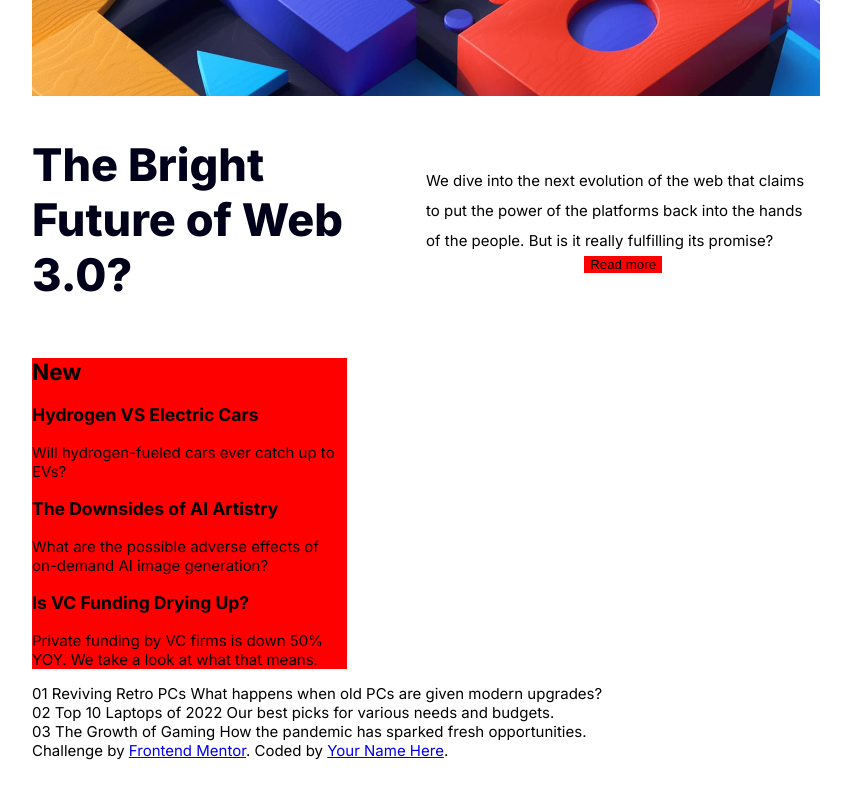
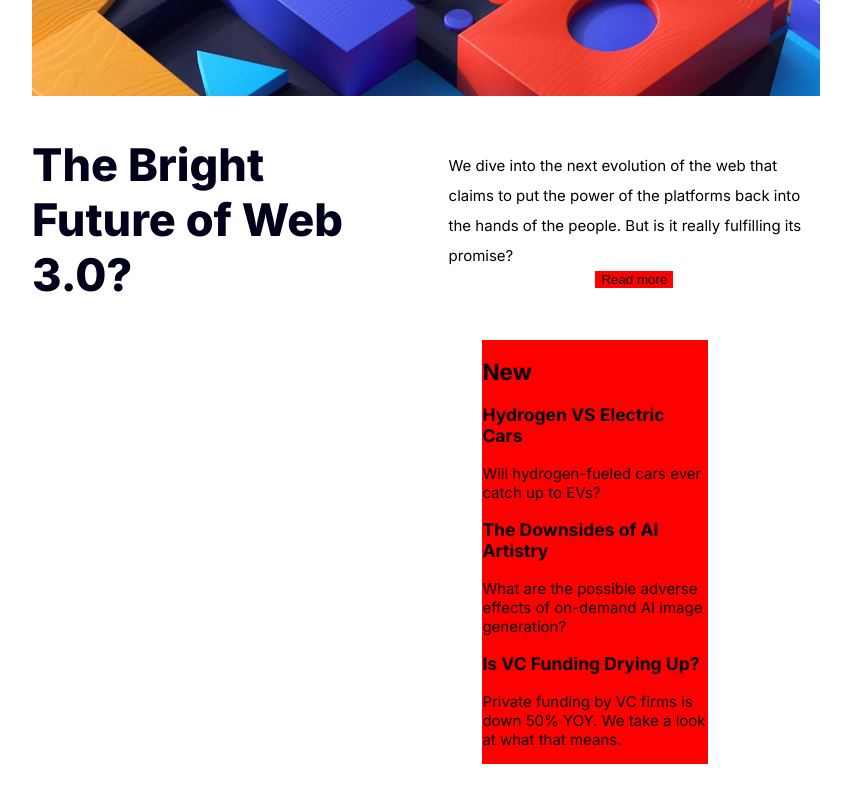
Before and after one commit to littledragonshrimp/newsHomepageTest, a plain HTML site: page index.html in a window 1280 px wide. Shown: the part 400-1202 px from the top of the page, without its empty margins (45-896 px from the left). Drawn offline with Linux system fonts and the light colour scheme.

Commit message:
3rd commit pre-grid display

```diff
--- a/index.html
+++ b/index.html
@@ -28,8 +28,7 @@
   </header>
 
 <div class="card">
-    <article class="card-preview">
-
+    <section class="card-preview">
       <!-- left section preview articles + image -->
       <div class="top-left">
         <img src="assets/images/image-web-3-desktop.jpg" alt="">
@@ -37,16 +36,18 @@
 
       <div class="div-left">
         <h1 class="div-left-title">The Bright Future of Web 3.0?</h1>
-        <div class="div-left-para">
+
+        <article class="div-left-para">
         We dive into the next evolution of the web that claims to put the power of the platforms back into the hands of the people.
         But is it really fulfilling its promise?
-
         <button class="div-left-button">Read more</button>
-        </div>
+        </article>
 
       </div>
-
+    </section>
+</div>
         <!--right section, black box articles-->
+      <div class="card-preview-2">
         <div class="top-right">
           <h2>New</h2>
 
@@ -58,13 +59,15 @@
 
           <h3>Is VC Funding Drying Up?</h3>
           <p>Private funding by VC firms is down 50% YOY. We take a look at what that means.</p>
-
+        </div>
       </div>
 
-    </article>
 
 
 <!--Previews with pictures-->
+
+<!---
+<div class="part-2">
   <article class="preview-1">
   01
   Reviving Retro PCs
@@ -85,6 +88,7 @@
     Coded by <a href="#">Your Name Here</a>.
   </div>
 </div>
+-->
 </main>
 </body>
 </html>
--- a/styles.scss
+++ b/styles.scss
@@ -55,8 +55,14 @@ ul{
     }
 }
 
+.card{
+    display: inline-block;
+}
+
+/* */
 .card-preview{
-
+ float: left;
+ padding: 0;
 }
 
 .top-left {
@@ -83,7 +89,6 @@ margin:0;
 }
 
 .div-left-title{
-    flex: 1;
     width: 50%;
     text-align: start;
     margin-right: 1em;
@@ -100,12 +105,17 @@ margin:0;
     margin-right: auto;
     border-style: none;
     background-color: red;
-
 }
 
 /* Right section */
+
+.card-preview-2{
+    float: right;
+    background-color: red;
+    width: 20%;
+    padding: 0;
+}
+
 .top-right{
-    flex: 1;
-    background-color: red;
-    width: 28%;
+
 }
```
Also changed, not shown: styles.css, 1 other file. Lines whose indentation alone changed are shown as unchanged.
